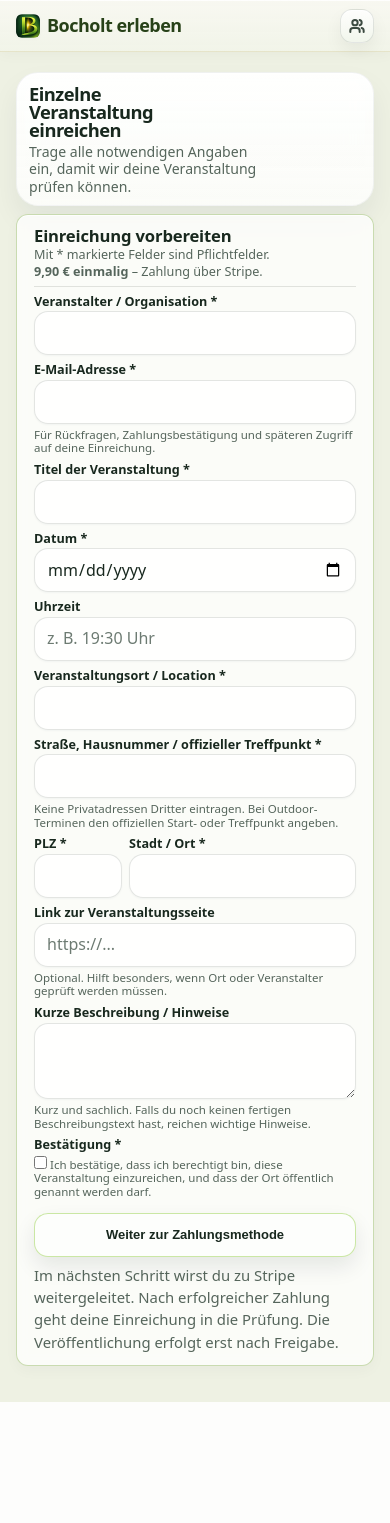
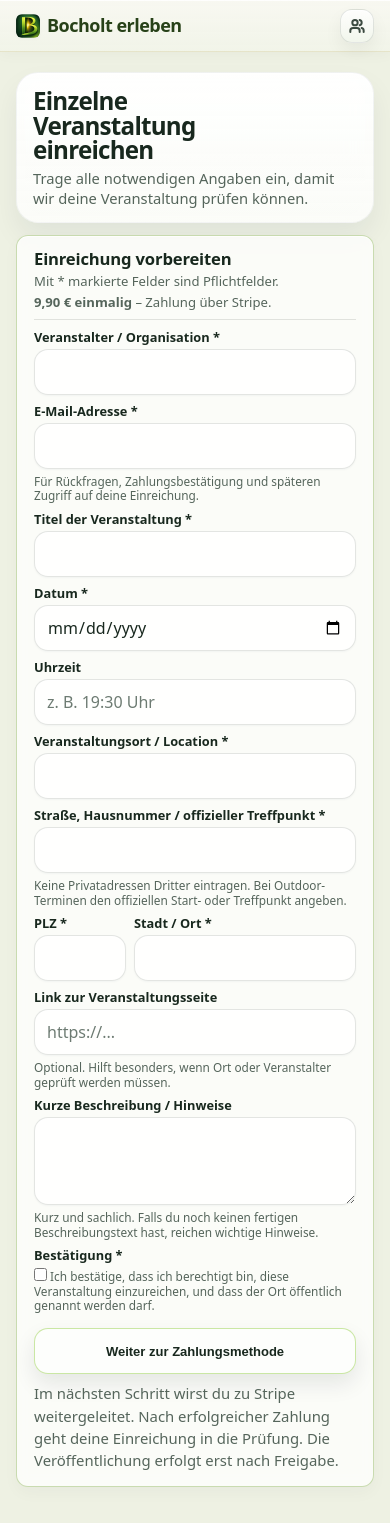
Before and after one commit to Stratos888/Bocholt-Erleben, a PHP site: page /events-veroeffentlichen/einreichen/?plan=single in a window 390 px wide. Before the commit the page ends 1402 px from the top, so only its background shows below. Run offline with PHP 8.4, Linux system fonts and the light colour scheme.

Commit message:
Update pages.css

```diff
--- a/css/pages.css
+++ b/css/pages.css
@@ -793,12 +793,18 @@ select.content-field__control{
 }
 /* === END BLOCK: ABOUT_PAGE_RESPONSIVE_BASE_V9_MOBILE_H1_AND_LEGAL_ALIGN === */
 
-/* === BEGIN BLOCK: PUBLISH_AND_ORGANIZER_MOBILE_POLISH_V27 | Zweck: bringt die drei relevanten Veranstalter-Routen auf einen konsistenten Mobile-Zustand mit klarerer CTA-Systematik, kompakteren Formularen, reduzierter Copy und verständlicher Zusatzlogik; Umfang: kompletter Mobile-Ownerblock für page--publish und unveränderte Organizer-Basisregeln darunter === */
+/* === BEGIN BLOCK: PUBLISH_AND_ORGANIZER_PAGE_FAMILY_OWNER_V28 | Zweck: trennt Publish-Funnel, Organizer-/Portal-Seiten und Statuszustände visuell sauberer innerhalb des bestehenden Subpage-Systems, nutzt vorhandene Tokens und bereinigt die zu kompakte gemeinsame Mobile-Ownership; Umfang: kompletter Ownerblock für page--publish, page--organizers, Formularzustände, Dashboard/Login-Feinschliff ohne HTML- oder Komponentenänderung === */
+:is(.page--publish, .page--organizers){
+  --content-invalid-border: rgba(163,37,37,0.58);
+  --content-invalid-ring: rgba(163,37,37,0.12);
+  --content-invalid-text: #8d1f1f;
+}
+
 .page--publish{
-  --subpage-stack-gap: 8px;
-  --subpage-card-gap: 6px;
-  --subpage-card-pad-y: 12px;
-  --subpage-hero-gap: 4px;
+  --subpage-stack-gap: 12px;
+  --subpage-card-gap: 8px;
+  --subpage-card-pad-y: 14px;
+  --subpage-hero-gap: 8px;
 }
 
 .page--publish .content-hero,
@@ -810,12 +816,8 @@ select.content-field__control{
   justify-self: stretch;
 }
 
-.page--publish .content-hero{
-  --subpage-hero-gap: 0;
-}
-
 .page--publish .content-hero--panel{
-  padding: 12px 12px 10px;
+  padding: 16px 16px 14px;
 }
 
 .page--publish .publish-hero-layout{
@@ -826,25 +828,25 @@ select.content-field__control{
 
 .page--publish .publish-hero-copy{
   display: grid;
-  gap: 4px;
+  gap: 6px;
   min-width: 0;
 }
 
 .page--publish .publish-hero-copy .content-lead{
   margin: 0;
-  max-width: 34ch;
-  font-size: 0.88rem;
-  line-height: 1.24;
+  max-width: 38ch;
+  font-size: 0.92rem;
+  line-height: 1.34;
   text-wrap: pretty;
 }
 
 .page--publish .publish-hero-meta,
 .page--publish .publish-hero-trust{
-  max-width: 37ch;
+  max-width: 42ch;
   margin: 0;
   color: var(--cmp-link-color-muted);
-  font-size: 0.75rem;
-  line-height: 1.18;
+  font-size: 0.79rem;
+  line-height: 1.28;
 }
 
 .page--publish .publish-hero-trust a{
@@ -857,7 +859,7 @@ select.content-field__control{
 .page--publish .publish-membership-card,
 .page--publish .publish-start-card,
 .page--publish .publish-final-card{
-  gap: 7px;
+  gap: 10px;
 }
 
 .page--publish .publish-start-card,
@@ -865,60 +867,64 @@ select.content-field__control{
   border-color: color-mix(in srgb, var(--cmp-divider-strong) 72%, var(--color-primary));
   box-shadow:
     0 1px 0 rgba(255,255,255,0.76) inset,
-    0 5px 14px rgba(22,39,61,0.030);
+    0 6px 16px rgba(22,39,61,0.032);
 }
 
 .page--publish .publish-section-head{
   display: grid;
-  gap: 2px;
-  padding-bottom: 6px;
+  gap: 4px;
+  padding-bottom: 8px;
   border-bottom: 1px solid var(--cmp-divider-strong);
 }
 
 .page--publish .publish-section-head h2{
   margin: 0;
-  line-height: 1.08;
+  line-height: 1.12;
 }
 
 .page--publish .publish-section-head .content-note{
-  font-size: 0.79rem;
-  line-height: 1.20;
-}
-
-.page--publish .publish-benefits-grid{
-  display: grid;
-  gap: 6px;
+  font-size: 0.82rem;
+  line-height: 1.28;
+}
+
+.page--publish .publish-benefits-grid,
+.page--organizers .publish-benefits-grid{
+  display: grid;
+  gap: 8px;
   margin: 0;
   padding: 0;
   list-style: none;
 }
 
-.page--publish .publish-benefits-grid li{
-  display: grid;
-  gap: 3px;
+.page--publish .publish-benefits-grid li,
+.page--organizers .publish-benefits-grid li{
+  display: grid;
+  gap: 4px;
   align-content: start;
   min-height: 100%;
-  padding: 10px 11px;
+  padding: 12px 13px;
   border: 1px solid var(--cmp-divider-strong);
   border-radius: 17px;
-  background: rgba(255,255,255,0.56);
+  background: rgba(255,255,255,0.58);
   box-shadow:
     0 1px 0 rgba(255,255,255,0.72) inset,
     0 4px 10px rgba(22,39,61,0.014);
 }
 
-.page--publish .publish-benefits-grid strong{
+.page--publish .publish-benefits-grid strong,
+.page--organizers .publish-benefits-grid strong{
   display: block;
   color: var(--color-text-primary);
-  font-size: 0.88rem;
+  font-size: 0.9rem;
   font-weight: 760;
-  line-height: 1.12;
-}
-
-.page--publish .publish-benefits-grid span{
-  color: var(--cmp-copy-color);
-  font-size: 0.81rem;
-  line-height: 1.20;
+  line-height: 1.16;
+}
+
+.page--publish .publish-benefits-grid span,
+.page--organizers .publish-benefits-grid span{
+  color: var(--color-text-secondary);
+  font-size: 0.82rem;
+  line-height: 1.28;
 }
 
 .page--publish .publish-benefits-grid .content-actions{
@@ -932,11 +938,10 @@ select.content-field__control{
 .page--publish .publish-final-actions .content-cta--primary{
   width: 100%;
   min-width: 0;
-  min-height: 44px;
+  min-height: 46px;
   padding-inline: 14px;
 }
 
-/* === BEGIN BLOCK: PUBLISH_MODEL_OVERVIEW_LIST_V1 | Zweck: stellt die zwei Veröffentlichungsmodelle als integrierte Liste innerhalb einer Karte dar, nicht als verschachtelte Einzelkarten; Umfang: Modellliste und knapper Freigabehinweis auf /events-veroeffentlichen/ === */
 .page--publish .publish-model-list{
   display: grid;
   gap: 0;
@@ -989,112 +994,109 @@ select.content-field__control{
 .page--publish .publish-model-list .content-cta--primary{
   width: 100%;
   min-width: 0;
-  min-height: 44px;
+  min-height: 46px;
   padding-inline: 14px;
 }
 
 .page--publish .publish-model-note{
-  max-width: 36ch;
-  font-size: 0.77rem;
-  line-height: 1.18;
-}
-/* === END BLOCK: PUBLISH_MODEL_OVERVIEW_LIST_V1 === */
+  max-width: 42ch;
+  font-size: 0.8rem;
+  line-height: 1.26;
+}
 
 .page--publish .content-form{
+  gap: 10px;
+}
+
+.page--publish .content-form-grid{
+  gap: 9px;
+}
+
+.page--publish .publish-locality-row{
+  display: grid;
+  grid-template-columns: minmax(78px, 92px) minmax(0, 1fr);
   gap: 8px;
-}
-
-.page--publish .content-form-grid{
-  gap: 7px;
-}
-
-/* === BEGIN BLOCK: PUBLISH_SINGLE_EVENT_LOCALITY_ROW_AND_VALIDATION_V3 | Zweck: markiert fehlende Pflichtfelder ruhig über Feldrahmen und Checkbox, ohne Labels rot zu färben; Umfang: lokale Formularzeile, Publish-Form-Kompaktregeln und Validierungszustände === */
-.page--publish .publish-locality-row{
-  display: grid;
-  grid-template-columns: minmax(74px, 88px) minmax(0, 1fr);
-  gap: 7px;
   align-items: start;
 }
 
-.page--publish .publish-locality-row__zip{
-  min-width: 0;
-}
-
+.page--publish .publish-locality-row__zip,
 .page--publish .publish-locality-row__city{
   min-width: 0;
 }
 
 .page--publish .content-field{
-  gap: 3px;
+  gap: 4px;
 }
 
 .page--publish .content-field__label{
-  font-size: 0.79rem;
-  line-height: 1.16;
+  font-size: 0.8rem;
+  line-height: 1.18;
 }
 
 .page--publish .content-field__hint{
   margin: 1px 0 0;
-  font-size: 0.72rem;
-  line-height: 1.18;
+  font-size: 0.74rem;
+  line-height: 1.22;
 }
 
 .page--publish .content-field__control{
-  min-height: 44px;
-  padding: 8px 12px;
+  min-height: 46px;
+  padding: 9px 12px;
   border-radius: 14px;
-  line-height: 1.22;
-}
-
-.page--publish .content-field[data-field-invalid="true"] .content-field__control{
-  border-color: rgba(163,37,37,0.58);
+  line-height: 1.25;
+}
+
+.page--publish .content-field[data-field-invalid="true"] .content-field__control,
+.page--organizers .content-field[data-field-invalid="true"] .content-field__control{
+  border-color: var(--content-invalid-border);
   box-shadow:
-    0 0 0 3px rgba(163,37,37,0.12),
+    0 0 0 3px var(--content-invalid-ring),
     0 1px 0 rgba(255,255,255,0.72) inset;
 }
 
-.page--publish .content-field[data-field-invalid="true"] input[type="checkbox"][aria-invalid="true"]{
-  outline: 2px solid rgba(163,37,37,0.58);
+.page--publish .content-field[data-field-invalid="true"] input[type="checkbox"][aria-invalid="true"],
+.page--organizers .content-field[data-field-invalid="true"] input[type="checkbox"][aria-invalid="true"]{
+  outline: 2px solid var(--content-invalid-border);
   outline-offset: 3px;
 }
 
-.page--publish .publish-validation-note{
+.page--publish .publish-validation-note,
+.page--organizers .organizer-validation-note{
   max-width: none;
-  color: #8d1f1f;
+  color: var(--content-invalid-text);
   font-weight: 720;
 }
 
 .page--publish textarea.content-field__control{
-  min-height: 72px;
+  min-height: 84px;
 }
 
 .page--publish #publish-standard-description,
 .page--publish #publish-automation-notes{
-  min-height: 76px;
+  min-height: 88px;
 }
 
 .page--publish #publish-standard-notes{
-  min-height: 60px;
-}
-/* === END BLOCK: PUBLISH_SINGLE_EVENT_LOCALITY_ROW_AND_VALIDATION_V3 === */
+  min-height: 68px;
+}
 
 .page--publish .publish-optional-fields{
   display: grid;
   gap: 0;
   margin: 2px 0 0;
-  padding: 8px 10px 10px;
+  padding: 10px 12px 12px;
   border: 1px solid var(--cmp-divider-strong);
   border-radius: 16px;
-  background: rgba(255,255,255,0.44);
+  background: rgba(255,255,255,0.48);
 }
 
 .page--publish .publish-optional-fields summary{
   cursor: pointer;
   list-style: none;
   color: var(--color-text-primary);
-  font-size: 0.80rem;
+  font-size: 0.82rem;
   font-weight: 720;
-  line-height: 1.18;
+  line-height: 1.2;
 }
 
 .page--publish .publish-optional-fields summary::-webkit-details-marker{
@@ -1103,117 +1105,244 @@ select.content-field__control{
 
 .page--publish .publish-optional-fields__body{
   display: grid;
+  gap: 9px;
+  margin-top: 9px;
+}
+
+.page--publish .publish-final-actions{
+  display: grid;
   gap: 8px;
-  margin-top: 8px;
-}
-
-.page--publish .publish-final-actions{
-  display: grid;
-  gap: 7px;
   justify-items: stretch;
 }
 
 .page--publish .content-form-note{
-  max-width: 36ch;
-  font-size: 0.74rem;
-  line-height: 1.18;
+  max-width: 42ch;
+  font-size: 0.76rem;
+  line-height: 1.24;
 }
 
 .page--organizers{
-  --subpage-stack-gap: 10px;
-  --subpage-card-pad-y: 13px;
-  --subpage-hero-gap: 7px;
+  --subpage-stack-gap: 16px;
+  --subpage-card-gap: 10px;
+  --subpage-card-pad-y: 17px;
+  --subpage-hero-gap: 12px;
+}
+
+.page--organizers .content-hero,
+.page--organizers .content-card,
+.page--organizers .content-grid{
+  justify-self: stretch;
 }
 
 .page--organizers .content-hero--panel{
-  padding: 14px 14px 12px;
+  padding: 18px 18px 16px;
 }
 
 .page--organizers .content-kicker{
-  font-size: 0.70rem;
-  letter-spacing: 0.12em;
-}
-
-/* === BEGIN BLOCK: ORGANIZER_HERO_TEXT_WIDTH_REBALANCE_V1 | Zweck: verschiebt auf Organizer-Seiten den Umbruch im Hero nach hinten und hält Lead/Note ruhiger; Umfang: ersetzt die Organizer-Hero-Typografie in css/pages.css === */
+  font-size: 0.75rem;
+  letter-spacing: 0.08em;
+}
+
 .page--organizers .content-hero h1{
-  max-width: 16.8ch;
-  font-size: clamp(1.24rem, 5.2vw, 1.46rem);
-  line-height: 0.96;
-  letter-spacing: -0.036em;
+  max-width: 22ch;
+  font-size: clamp(1.58rem, 7.4vw, 2.08rem);
+  line-height: 1.02;
+  letter-spacing: -0.038em;
   text-wrap: balance;
   hyphens: none;
 }
 
 .page--organizers .content-lead{
-  max-width: 38ch;
-  font-size: 0.88rem;
-  line-height: 1.26;
+  max-width: 54ch;
+  font-size: 0.94rem;
+  line-height: 1.4;
 }
 
 .page--organizers .content-note{
-  max-width: 41ch;
-  font-size: 0.76rem;
-  line-height: 1.22;
-}
-/* === END BLOCK: ORGANIZER_HERO_TEXT_WIDTH_REBALANCE_V1 === */
-
-/* === BEGIN BLOCK: ORGANIZER_MEMBERSHIP_COMPACT_AND_VALIDATION_V2 | Zweck: übernimmt die ruhige Pflichtfeld-Markierung analog Einzelveranstaltungsformular für das Mitgliedschaftsformular; Umfang: Organizer-Actions, Cards und Validierungszustände für /fuer-veranstalter/ === */
+  max-width: 58ch;
+  font-size: 0.82rem;
+  line-height: 1.34;
+}
+
 .page--organizers .content-actions{
-  margin-top: 1px;
+  margin-top: 4px;
 }
 
 .page--organizers .content-actions .content-cta,
 .page--organizers .content-actions .content-cta--primary{
   width: 100%;
-  min-height: 44px;
+  min-height: 46px;
   padding-inline: 14px;
 }
 
 .page--organizers .content-card--primary{
-  gap: 6px;
-  padding-top: 13px;
-  padding-bottom: 13px;
+  gap: 10px;
+  padding-top: 17px;
+  padding-bottom: 17px;
 }
 
 .page--organizers .content-card--primary h2{
-  font-size: 0.96rem;
-  line-height: 1.14;
+  font-size: 1.03rem;
+  line-height: 1.2;
 }
 
 .page--organizers .content-card--primary p{
-  line-height: 1.28;
-}
-
-.page--organizers .content-field[data-field-invalid="true"] .content-field__control{
-  border-color: rgba(163,37,37,0.58);
-  box-shadow:
-    0 0 0 3px rgba(163,37,37,0.12),
-    0 1px 0 rgba(255,255,255,0.72) inset;
-}
-
-.page--organizers .organizer-validation-note{
-  max-width: none;
-  color: #8d1f1f;
+  line-height: 1.4;
+}
+
+.page--organizers .content-form{
+  gap: 12px;
+}
+
+.page--organizers .content-form-grid{
+  gap: 10px;
+}
+
+.page--organizers .content-field{
+  gap: 5px;
+}
+
+.page--organizers .content-field__control{
+  min-height: 46px;
+  padding-block: 10px;
+  border-radius: 15px;
+}
+
+.page--organizers[data-organizer-page="login"]{
+  --subpage-body-max: 760px;
+}
+
+.page--organizers[data-organizer-page="login"] .content-card{
+  width: min(100%, var(--subpage-body-max));
+}
+
+.page--organizers[data-organizer-page="dashboard"]{
+  --subpage-body-max: 1088px;
+}
+
+.page--organizers[data-organizer-page="dashboard"] .content-hero{
+  width: min(100%, var(--subpage-body-max));
+}
+
+.page--organizers[data-organizer-page="dashboard"] .content-card--primary{
+  align-content: start;
+}
+
+.page--organizers[data-organizer-page="dashboard"] .content-card--primary > p{
+  margin-block: 0;
+  color: var(--color-text-secondary);
+}
+
+.page--organizers[data-organizer-page="dashboard"] .content-card--primary > p:first-of-type{
+  color: var(--color-text-primary);
   font-weight: 720;
 }
-/* === END BLOCK: ORGANIZER_MEMBERSHIP_COMPACT_AND_VALIDATION_V2 === */
+
+.page--organizers[data-organizer-page="dashboard"] #organizer-quota-remaining:not([hidden]){
+  color: var(--color-text-primary);
+  font-weight: 760;
+}
+
+.page--organizers[data-organizer-page="dashboard"] #organizer-dashboard-submissions-list{
+  gap: 8px;
+}
 
 @media (max-width: 899.98px){
   .page--publish .content-hero h1{
-    max-width: 16ch;
-    font-size: clamp(1.14rem, 4.7vw, 1.30rem);
-    line-height: 0.98;
-    letter-spacing: -0.028em;
+    max-width: 18ch;
+    font-size: clamp(1.34rem, 6.2vw, 1.62rem);
+    line-height: 1.02;
+    letter-spacing: -0.032em;
     white-space: normal;
     text-wrap: balance;
   }
 
   .page--publish .publish-final-card--help{
-    padding-top: 10px;
-    padding-bottom: 10px;
-  }
-}
-/* === END BLOCK: PUBLISH_AND_ORGANIZER_MOBILE_POLISH_V27 === */
+    padding-top: 12px;
+    padding-bottom: 12px;
+  }
+}
+
+@media (min-width: 900px){
+  .page--organizers{
+    --subpage-hero-max: 910px;
+    --subpage-body-max: 1088px;
+    --subpage-stack-gap: 24px;
+    --subpage-card-gap: 14px;
+    --subpage-card-pad-y: 20px;
+    --subpage-hero-gap: 14px;
+  }
+
+  .page--organizers .content-hero--panel{
+    padding: 24px 28px 22px;
+  }
+
+  .page--organizers .content-hero h1{
+    max-width: 20ch;
+    font-size: clamp(2.08rem, 1.78rem + 0.92vw, 2.72rem);
+    line-height: 1;
+    letter-spacing: -0.04em;
+  }
+
+  .page--organizers .content-lead{
+    max-width: 58ch;
+    font-size: 0.99rem;
+    line-height: 1.48;
+  }
+
+  .page--organizers .content-note{
+    max-width: 62ch;
+    font-size: 0.86rem;
+    line-height: 1.4;
+  }
+
+  .page--organizers .content-actions .content-cta,
+  .page--organizers .content-actions .content-cta--primary{
+    width: auto;
+    min-width: clamp(224px, 20vw, 284px);
+  }
+
+  .page--organizers .content-card--primary{
+    gap: 12px;
+    padding-top: var(--subpage-card-pad-y);
+    padding-bottom: var(--subpage-card-pad-y);
+  }
+
+  .page--organizers .content-form-grid{
+    column-gap: 18px;
+    row-gap: 16px;
+  }
+
+  .page--organizers .publish-benefits-grid{
+    grid-template-columns: repeat(3, minmax(0, 1fr));
+    gap: 12px;
+  }
+
+  .page--organizers .publish-benefits-grid li{
+    padding: 15px 16px;
+  }
+
+  .page--organizers[data-organizer-page="login"]{
+    --subpage-hero-max: 760px;
+    --subpage-body-max: 760px;
+  }
+
+  .page--organizers[data-organizer-page="dashboard"]{
+    --subpage-hero-max: 100%;
+    --subpage-body-max: 100%;
+  }
+
+  .page--organizers[data-organizer-page="dashboard"] .content-grid--2{
+    gap: 16px;
+  }
+}
+
+@media (min-width: 1024px){
+  .page--organizers[data-organizer-page="dashboard"] .content-grid--2{
+    grid-template-columns: minmax(0, 0.9fr) minmax(0, 1.1fr);
+  }
+}
+/* === END BLOCK: PUBLISH_AND_ORGANIZER_PAGE_FAMILY_OWNER_V28 === */
 
 /* === BEGIN BLOCK: INFO_PAGE_REFERENCE_BASE_V11 | Zweck: setzt die mobile Basis des deterministischen /info/-Render-Contracts mit kompakter Hero-Orientierung und enger geführter Abschlusszone um; Umfang: info-spezifische Grundregeln außerhalb der Desktop-Breakpoints === */
 .info-hero-layout{
```
Also changed, not shown: other parts of css/pages.css (+15 -13 lines).
